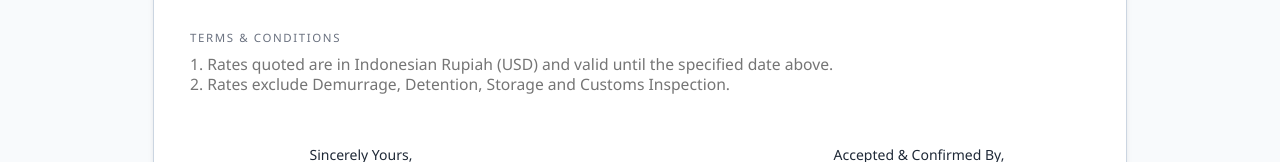
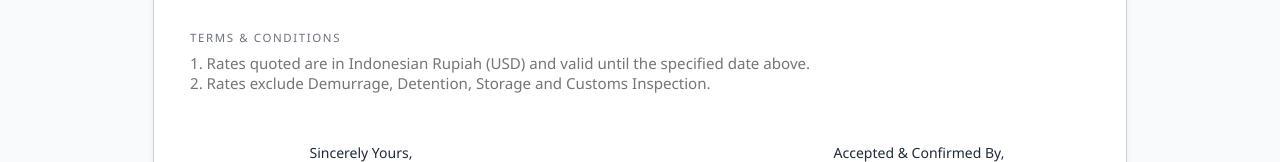
Before and after one commit to ACT-IT-Sys/InMakerVoice, a plain HTML site: page index.html in a window 1280 px wide. Shown: the part 700-862 px from the top of the page. Drawn offline with Linux system fonts and the light colour scheme.

Commit message:
feat: adjust font size and color for transfer details in modern-plus layout

```diff
--- a/css/layouts/modern-plus.css
+++ b/css/layouts/modern-plus.css
@@ -318,8 +318,9 @@
 }
 [data-layout="modern-plus"] #transferDetails {
   margin-top: 6px;
-  font-size: 1.12em;
+  font-size: 1.08em;
   line-height: 1.3;
+  color: var(--muted);
 }
 
 /* --- signatures: two centered columns --- */
```
